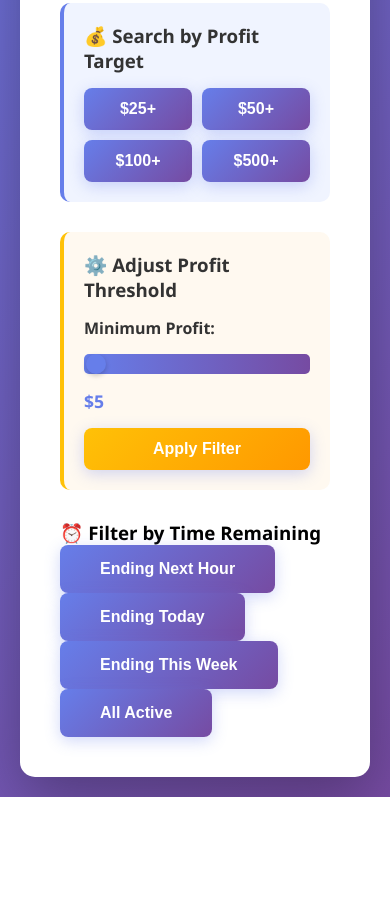
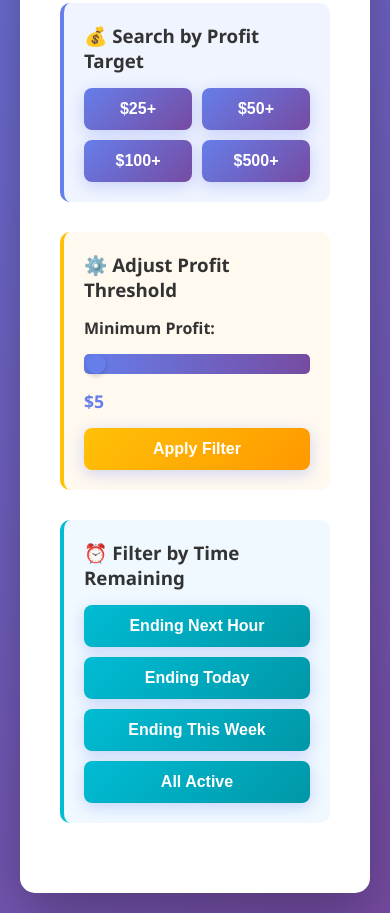
Before and after one commit to nerfspace/Auction-scraper, a website: page public/index.html in a window 390 px wide. Shown: the part 632-1545 px from the top of the page. Before the commit the page ends 1429 px from the top, so only its background shows below. Drawn offline with Linux system fonts and the light colour scheme.

Commit message:
Add responsive time filter styles in CSS

```diff
--- a/public/styles.css
+++ b/public/styles.css
@@ -431,4 +431,39 @@ tbody tr:nth-child(even) {
     .comparison-container {
         grid-template-columns: 1fr;
     }
+.time-filter {
+    background: #f0f9ff;
+    padding: 20px;
+    border-radius: 10px;
+    margin-bottom: 30px;
+    border-left: 4px solid #00bcd4;
 }
+
+.time-filter h3 {
+    margin-bottom: 15px;
+    color: #333;
+}
+
+.time-buttons {
+    display: grid;
+    grid-template-columns: repeat(auto-fit, minmax(140px, 1fr));
+    gap: 10px;
+}
+
+.time-btn {
+    padding: 12px 15px;
+    background: linear-gradient(135deg, #00bcd4 0%, #0097a7 100%);
+    color: white;
+    border: none;
+    border-radius: 8px;
+    font-weight: 600;
+    cursor: pointer;
+    transition: all 0.3s ease;
+}
+
+.time-btn:hover {
+    transform: translateY(-2px);
+    box-shadow: 0 6px 20px rgba(0, 188, 212, 0.4);
+}
+
+}
```
